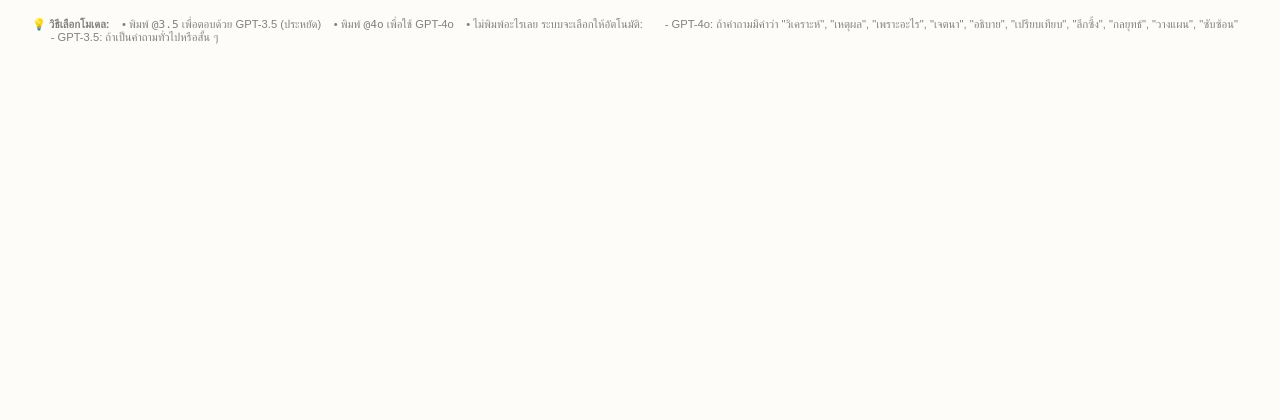
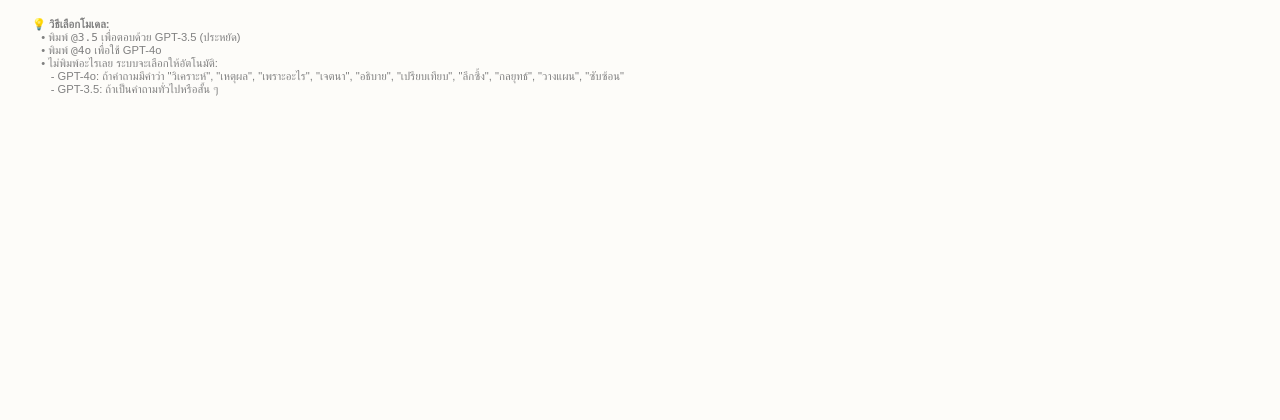
Before and after one commit to thammarongsak/waibon, a Flask app: template templates/index.html in a window 1280 px wide. Shown: the part 226-646 px from the top of the page. Run offline with Flask 3, Linux system fonts and the light colour scheme; the template is opened without the code that fills it: most values are stand-ins (such as "Sample title", 1, 10 or a date in 2020).

Commit message:
Update index.html

```diff
--- a/templates/index.html
+++ b/templates/index.html
@@ -39,15 +39,14 @@
       .chat-entry {
         margin: 0;
         padding: 0;
-        line-height: 1.1;
-  margin-bottom: -2px;
+        line-height: 1.5;
       }
       .timestamp {
         font-size: 0.6rem;
         color: gray;
         margin: 0;
         padding: 0;
-        line-height: 1.1;
+        line-height: 1.4;
       }
     </style>
 </head>
@@ -95,18 +94,22 @@
     {% if session.chat_log %}
       <div class="chat-block">
         {% for entry in session.chat_log|reverse %}
-
-
+          <p class="timestamp">🕒 ถามเมื่อ: {{ entry.ask_time }}</p>
+          <p class="chat-entry">🧍‍♂️ พี่สอง: {{ entry.question }}</p>
+          <p class="chat-entry">📎 แนบไฟล์: {% if entry.file %}{{ entry.file }}{% else %}ไม่มี{% endif %}</p>
+          <p class="timestamp">🕒 ตอบเมื่อ: {{ entry.reply_time }}</p>
+          <p class="chat-entry">🤖 ไวบอน {{ entry.model }}: {{ entry.answer }}</p>
+          <br>
         {% endfor %}
       </div>
     {% endif %}
 
     <div style="font-size: 0.7rem; color: gray; margin-top: 2rem;">
-        💡 <strong>วิธีเลือกโมเดล:</strong>
-        &nbsp;&nbsp;&nbsp;• พิมพ์ <code>@3.5</code> เพื่อตอบด้วย GPT-3.5 (ประหยัด)
-        &nbsp;&nbsp;&nbsp;• พิมพ์ <code>@4o</code> เพื่อใช้ GPT-4o
-        &nbsp;&nbsp;&nbsp;• ไม่พิมพ์อะไรเลย ระบบจะเลือกให้อัตโนมัติ:
-        &nbsp;&nbsp;&nbsp;&nbsp;&nbsp;&nbsp;- GPT-4o: ถ้าคำถามมีคำว่า "วิเคราะห์", "เหตุผล", "เพราะอะไร", "เจตนา", "อธิบาย", "เปรียบเทียบ", "ลึกซึ้ง", "กลยุทธ์", "วางแผน", "ซับซ้อน"
+        💡 <strong>วิธีเลือกโมเดล:</strong><br>
+        &nbsp;&nbsp;&nbsp;• พิมพ์ <code>@3.5</code> เพื่อตอบด้วย GPT-3.5 (ประหยัด)<br>
+        &nbsp;&nbsp;&nbsp;• พิมพ์ <code>@4o</code> เพื่อใช้ GPT-4o<br>
+        &nbsp;&nbsp;&nbsp;• ไม่พิมพ์อะไรเลย ระบบจะเลือกให้อัตโนมัติ:<br>
+        &nbsp;&nbsp;&nbsp;&nbsp;&nbsp;&nbsp;- GPT-4o: ถ้าคำถามมีคำว่า "วิเคราะห์", "เหตุผล", "เพราะอะไร", "เจตนา", "อธิบาย", "เปรียบเทียบ", "ลึกซึ้ง", "กลยุทธ์", "วางแผน", "ซับซ้อน"<br>
         &nbsp;&nbsp;&nbsp;&nbsp;&nbsp;&nbsp;- GPT-3.5: ถ้าเป็นคำถามทั่วไปหรือสั้น ๆ
     </div>
   </main>
```
